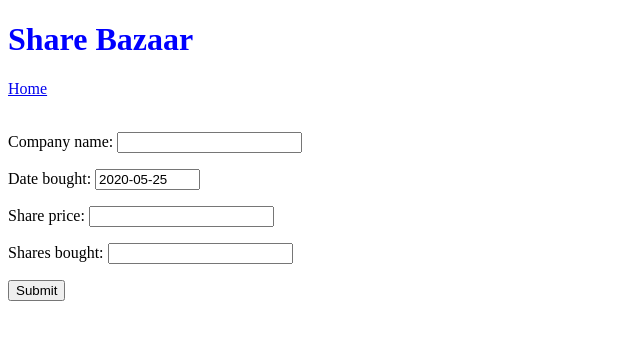
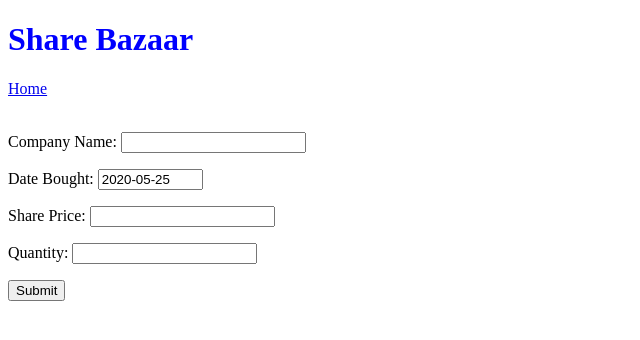
Before and after one commit to vineetps/Golang, a Django app: page /form/ in a window 1280 px wide. Shown: the top 340 px of the page, without its empty margins (0-640 px from the left). Run offline with Django 3.2, Linux system fonts and the light colour scheme.

Commit message:
project updated

```diff
--- a/first_project/first_app/forms.py
+++ b/first_project/first_app/forms.py
@@ -4,10 +4,10 @@ import datetime
 from .models import ShareDetails
 
 class Form_Stock_Details(forms.ModelForm):
-    company_name = forms.CharField(required=True)
-    date_bought = forms.DateField(initial=datetime.date.today,required=True,widget=AdminDateWidget)
-    share_price = forms.FloatField(required=True)
-    shares_bought = forms.IntegerField(required=True)
+    company_name = forms.CharField(required=True,label='Company Name')
+    date_bought = forms.DateField(initial=datetime.date.today,required=True,widget=AdminDateWidget,label='Date Bought')
+    share_price = forms.FloatField(required=True,label='Share Price')
+    shares_bought = forms.IntegerField(required=True,label='Quantity')
 
     class Meta:
         model = ShareDetails
--- a/first_project/first_app/views.py
+++ b/first_project/first_app/views.py
@@ -16,13 +16,7 @@ def form_stock_market(request):
         form = Form_Stock_Details(request.POST)
 
         if form.is_valid():
-            company_name = form.cleaned_data['company_name']
-            date_bought = form.cleaned_data['date_bought']
-            share_price = form.cleaned_data['share_price']
-            shares_bought = form.cleaned_data['shares_bought']
-
-            model = ShareDetails(company_name=company_name, date_bought=date_bought, share_price=share_price, shares_bought=shares_bought)
-            model.save()
+            form.save(commit=True)
             return HttpResponseRedirect('/')
         else:
             form = Form_Stock_Details()
--- a/first_project/templates/first_app/form_stock_market.html
+++ b/first_project/templates/first_app/form_stock_market.html
@@ -10,7 +10,7 @@
         <div class="container">
             <h1>Share Bazaar</h1>
             <a href="http://localhost:8000/">Home</a> <br><br>
-            <form action="" method="post">
+            <form method="post">
                 {{ form.as_p }}
                 {% csrf_token %}
                 <input type="submit" value="Submit"/>
```
Also changed, not shown: first_project/db.sqlite3, 2 other files.
